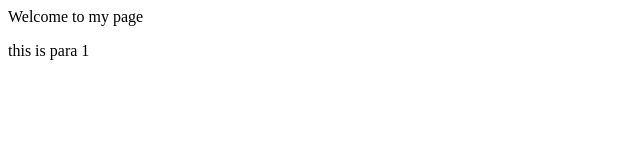
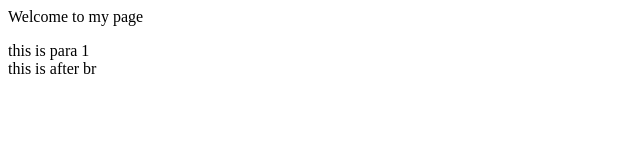
Before and after one commit to locjon/locjon.github.io, a plain HTML site: page index.html in a window 1280 px wide. Shown: the whole page, without its empty margins (0-640 px from the left). Drawn offline with Linux system fonts and the light colour scheme.

Commit message:
Update index.html

```diff
--- a/index.html
+++ b/index.html
@@ -6,7 +6,7 @@
 
 <body>
 <h> Welcome to my page </h>
-  <p> this is para 1 </p>
+  <p> this is para 1 <br> this is after br </p>
 </body>
 
 </html>
```
